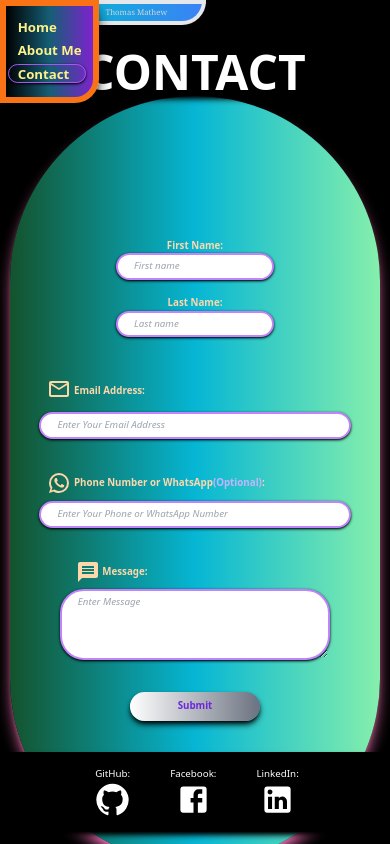
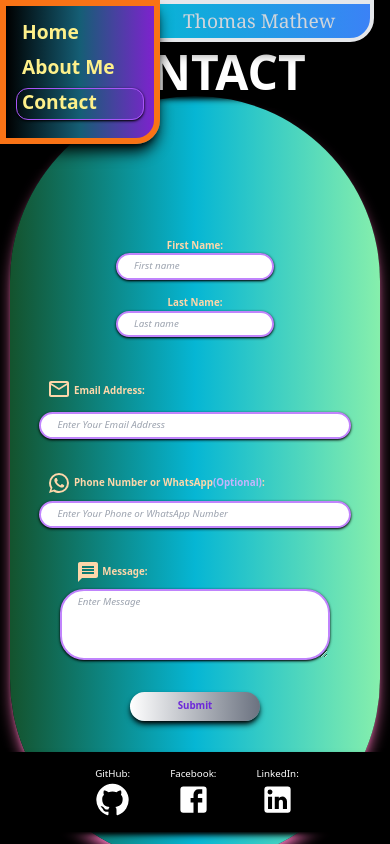
Before and after one commit to luffy17zoro17/portfolio.1, a Next.js app: page /contact in a window 390 px wide. Built offline with nearby package versions, Linux system fonts and the light colour scheme.

Commit message:
responsiveee

```diff
--- a/components/SideNav.js
+++ b/components/SideNav.js
@@ -5,7 +5,7 @@ const SideNav = () => {
 
     return (
        <div className="relative flex">
-          <div className="text-[2vmin] ml-[17vmin]
+          <div className="text-[1.2rem] ml-[9rem]
           rounded-br-3xl px-[9vmin] py-[0.7vmin]
            border-4 border-gray-200 shadow-lg shadow-black
            bg-gradient-to-r from-cyan-500 to-blue-500 text-gray-300
@@ -13,10 +13,10 @@ const SideNav = () => {
              Thomas Mathew
           </div>
         <div className="fixed bg-gradient-to-r from-black via-cyan-800 to-purple-700
-        p-[3vmin] space-y-[1vmin]
+         w-[10rem] h-[9rem] space-y-[0.4rem] p-3 px-[1rem]
         shadow-lg shadow-black border-[0.4rem] border-orange-500
         rounded-br-3xl
-        flex flex-col text-[3.4vmin] font-bold text-yellow-200">
+        flex flex-col text-[1.2rem] font-bold text-yellow-200">
 
           <Link href="/"><a className="hover:text-orange-400">Home</a></Link>
           <Link href="/aboutme">
--- a/pages/aboutme.js
+++ b/pages/aboutme.js
@@ -13,9 +13,9 @@ const AboutMe = () => {
          <div className="relative">
          <header className='fixed top-0 left-0 z-20'>
 
-         <div className="border-[0.3vmin] border-purple-500 rounded-xl
-          fixed z-50 top-[10.3vmin] shadow shadow-black
-          ml-[2vmin] h-[5vmin] w-[20vmin]"/>
+         <div className="border border-purple-500 rounded-xl
+          fixed z-50 top-[3.3rem] shadow shadow-black
+          ml-[1rem] h-[2rem] w-[8rem]"/>
           <SideNav/>
         </header>
       <div className="w-full h-full fixed">
--- a/pages/contact.js
+++ b/pages/contact.js
@@ -173,9 +173,9 @@ function Contact() {
     <div className='relative w-[100%] h-screen'>
     <header className='fixed top-0 left-0 z-40'>
 
-         <div className="border-[0.3vmin] border-purple-500 rounded-xl
-          fixed z-50 top-[16.3vmin] shadow shadow-black
-          ml-[2vmin] h-[5vmin] w-[20vmin]"/>
+         <div className="border border-purple-500 rounded-xl
+          fixed z-50 top-[5.5rem] shadow shadow-black
+          ml-[1rem] h-[2rem] w-[8rem]"/>
           <SideNav/>
     </header>
     <main className='text-[2.4vmin]'>
--- a/pages/index.js
+++ b/pages/index.js
@@ -21,9 +21,9 @@ export default function Home() {
      <div className='relative'>
       <header className='fixed top-0 left-0 z-20'>
 
-         <div className="border-[0.3vmin] border-purple-500 rounded-xl
-          fixed z-50 top-[4.3vmin] shadow shadow-black
-          ml-[2vmin] h-[5vmin] w-[20vmin]"/>
+         <div className="border border-purple-500 rounded-xl
+          fixed z-50 top-[1.1rem] shadow shadow-black
+          ml-[1rem] h-[2rem] w-[8rem]"/>
           <SideNav/>
       </header>
       <Head>
@@ -51,7 +51,7 @@ export default function Home() {
         <div className='font-bold text-white text-[3rem] pt-[11rem] text-center
          shadow-xl shadow-black absolute w-[100%] flex justify-center
          border-b-[2rem] rounded-b-3xl
-         border-x-[1rem] border-yellow-400 md:pt-[9rem] lg:pt-[7rem]'>
+         border-x-[1rem] border-yellow-400 md:pt-[7rem] lg:pt-[7rem]'>
 
 
           <div className='border-[1rem] shadow-xl shadow-black border-green-300 relative
```
